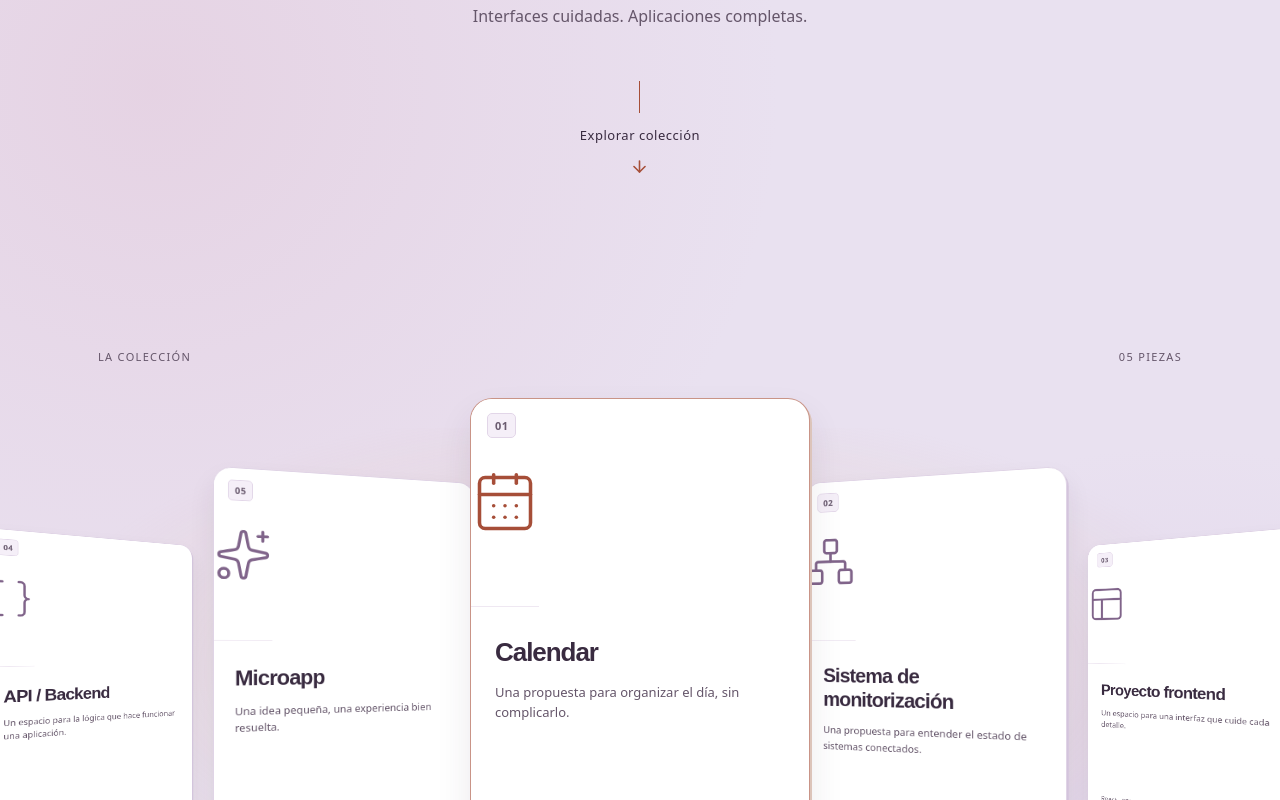
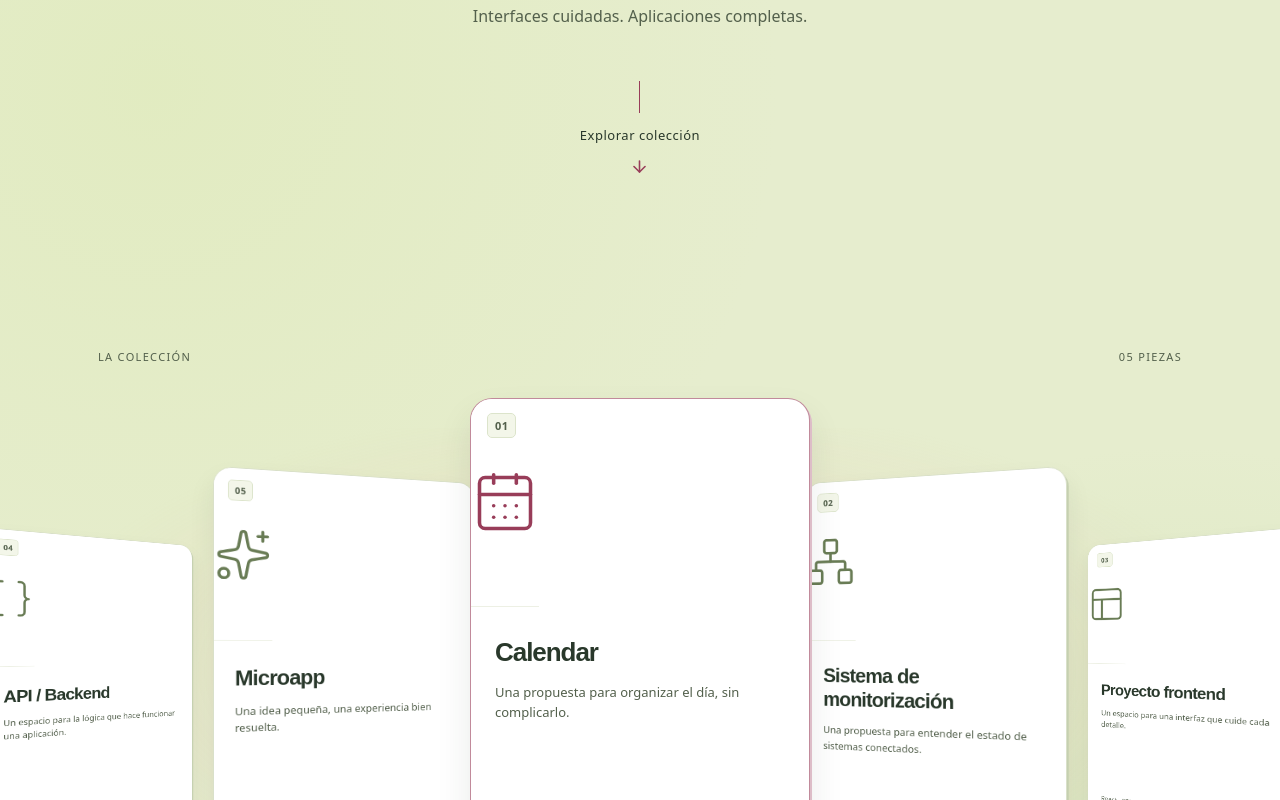
Before and after one commit to martiinfiierro2/Portafolio, a React (Vite) app: page / in a window 1280 px wide. Shown: the part 400-1200 px from the top of the page. Built offline with nearby package versions, Linux system fonts and the light colour scheme; a web font is replaced by a local one.

Commit message:
Try pistachio and raspberry palette

```diff
--- a/src/styles/global.css
+++ b/src/styles/global.css
@@ -4,17 +4,17 @@
   background: var(--background);
   font-synthesis: none;
   text-rendering: optimizeLegibility;
-  --ink: #392b40;
+  --ink: #29382b;
   color-scheme: light;
-  --muted: #65566a;
-  --primary: #a64e38;
-  --primary-hover: #8c3e2c;
-  --background: #e9e1f0;
-  --surface-soft: #f3edf6;
-  --accent-soft: #f3e3dd;
-  --accent: #a64e38;
-  --deep: #884331;
-  --border: #d8cbdf;
+  --muted: #53604c;
+  --primary: #983d59;
+  --primary-hover: #7c2d46;
+  --background: #e6edce;
+  --surface-soft: #f2f5e7;
+  --accent-soft: #f5e4eb;
+  --accent: #983d59;
+  --deep: #7c2d46;
+  --border: #cbd5b6;
   --surface: #ffffff;
 }
 * {
@@ -245,7 +245,7 @@ h1:focus-visible {
   z-index: 50;
   height: 76px;
   border-bottom: 0;
-  background: #e9e1f0eb;
+  background: #e6edceeb;
   border-bottom-color: var(--border);
   backdrop-filter: blur(7px);
 }
@@ -1455,7 +1455,7 @@ h1:focus-visible {
   border-color: var(--border);
 }
 .site-footer {
-  background: #e2d6ea;
+  background: #dce5c3;
   border-top-color: var(--border);
 }
 .site-footer .availability,
@@ -2244,22 +2244,22 @@ h3,
   cursor: grabbing;
 }
 .collection-section .project-card {
-  border: 1px solid #dfd3e5;
+  border: 1px solid #d8dfc8;
   border-radius: 22px;
   background: #ffffff;
   transform-origin: 50% 50%;
 }
 .collection-section .card-cover {
   background: #ffffff;
-  border-bottom: 1px solid #efe8f2;
+  border-bottom: 1px solid #edf0e4;
 }
 .collection-section .card-body {
   background: #ffffff;
 }
 .collection-section .card-number {
-  background: #f5eff8;
-  border-color: #e2d6e8;
-  color: #6b5c70;
+  background: #f3f6e9;
+  border-color: #dce4cb;
+  color: #53604c;
 }
 .collection-section .card-description,
 .collection-section .card-tech {
@@ -2288,7 +2288,7 @@ h3,
   display: grid;
   place-items: center;
   height: 100%;
-  color: #80648a;
+  color: #697c55;
 }
 .card-emblem svg {
   stroke-width: 1.25;
@@ -2312,19 +2312,19 @@ h3,
   inset: 10% -5% -4%;
   z-index: -1;
   pointer-events: none;
-  background: radial-gradient(ellipse at 50% 48%, #d0b5df40 0%, #e4bca22e 38%, transparent 72%);
+  background: radial-gradient(ellipse at 50% 48%, #b9cd8d40 0%, #ecc4ad2e 38%, transparent 72%);
 }
 .collection-section .project-card,
 .collection-section .project-card.active {
   box-shadow:
-    2px 3px 0 #d3c4dc,
-    0 16px 30px #392b4014;
+    2px 3px 0 #c5d0b0,
+    0 16px 30px #29382b14;
 }
 .collection-section .project-card.active {
-  border-color: #a64e3899;
+  border-color: #983d5999;
   box-shadow:
-    2px 3px 0 #dcc4ba,
-    0 18px 34px #392b401a;
+    2px 3px 0 #ddbdc8,
+    0 18px 34px #29382b1a;
 }
 .collection-section .card-cover {
   height: 208px;
@@ -2428,21 +2428,21 @@ html[data-transition='project']::view-transition-new(root) {
   mix-blend-mode: normal;
 }
 
-/* Lila & clay: broad, quiet pigment washes behind solid white objects. */
+/* Pistachio & raspberry: soft botanical washes behind white cards. */
 .site-shell {
   background:
-    radial-gradient(ellipse 70% 36% at 12% 20%, #ddb2c64d, transparent 70%),
-    radial-gradient(ellipse 65% 38% at 92% 62%, #cab3dd66, transparent 72%), var(--background);
+    radial-gradient(ellipse 70% 36% at 12% 20%, #d7e7a24d, transparent 70%),
+    radial-gradient(ellipse 65% 38% at 92% 62%, #b8d49a66, transparent 72%), var(--background);
 }
 .project-dialog::backdrop {
-  background: #392b4080;
+  background: #29382b80;
   backdrop-filter: blur(8px);
 }
 .project-dialog-sheet {
   background: #ffffff;
-  border-color: #e0d3e6;
-  box-shadow: 0 24px 90px #392b402e;
+  border-color: #d8dfc8;
+  box-shadow: 0 24px 90px #29382b2e;
 }
 ::selection {
-  background: #ddb19d66;
-}
+  background: #d8a3b666;
+}
```
Also changed, not shown: 1 other file (tests, documents, lock files or other folders).
